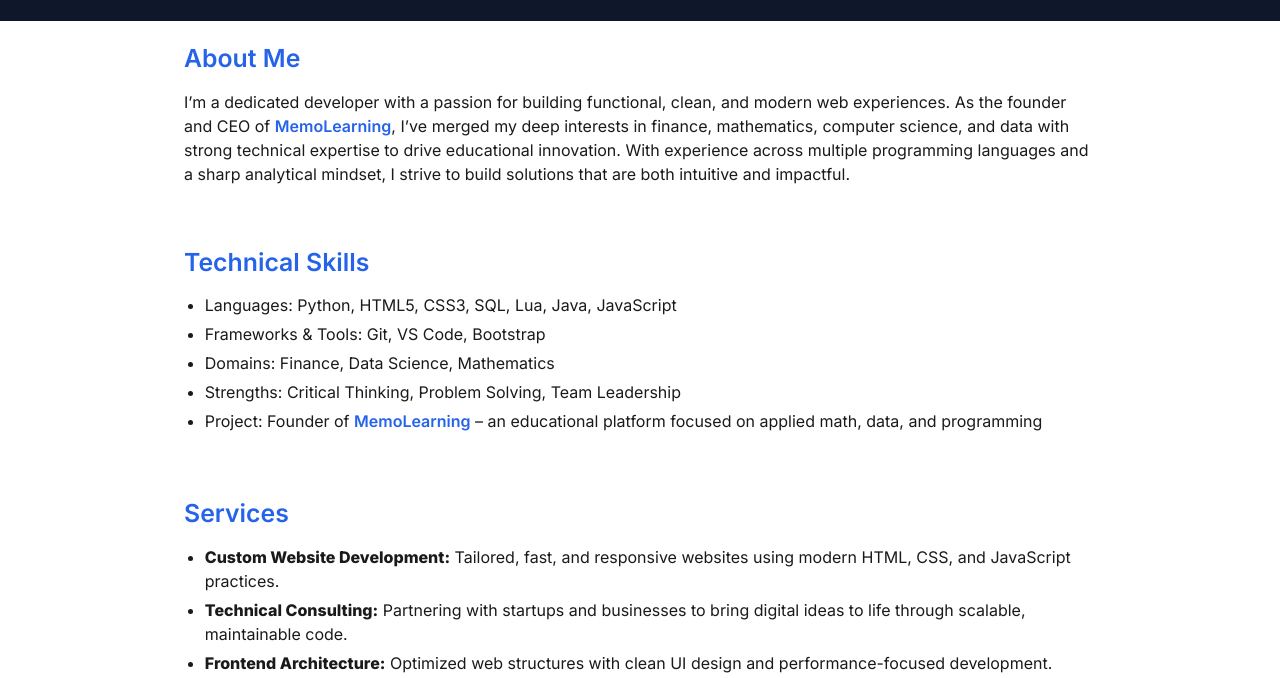
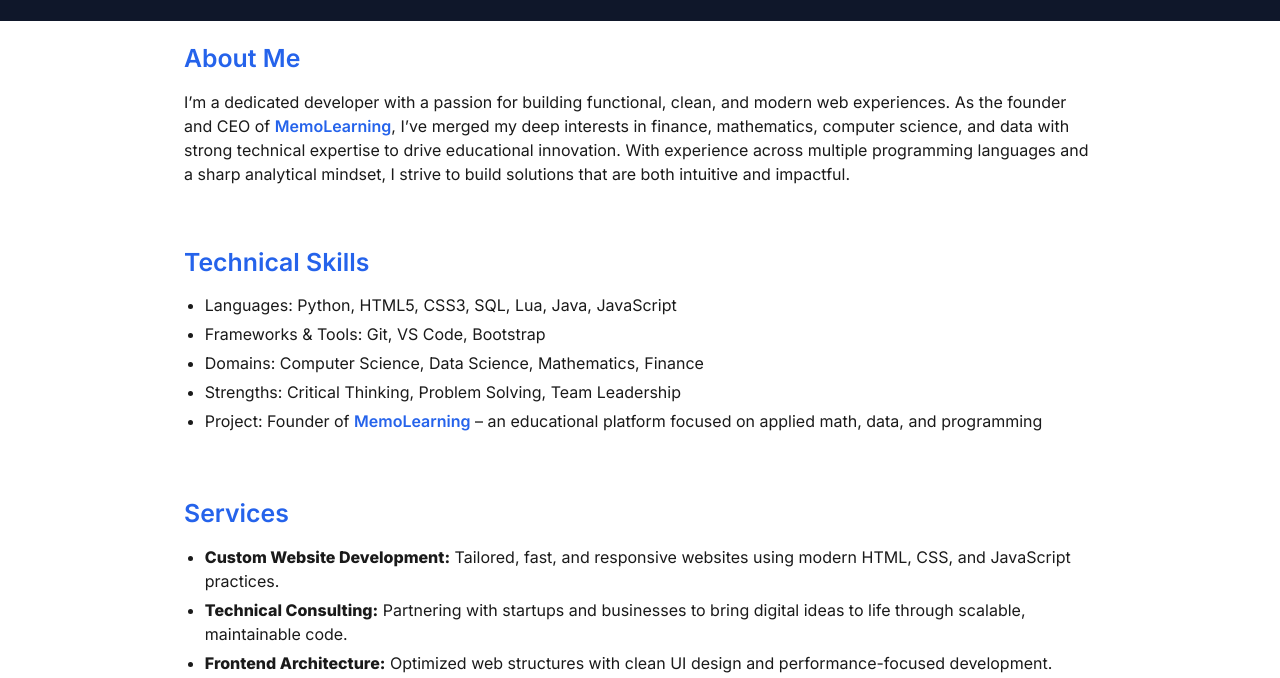
Before and after one commit to TheCoding10/prayas, a plain HTML site: page index.html in a window 1280 px wide. Shown: the part 114-792 px from the top of the page. Drawn offline with Linux system fonts and the light colour scheme.

Commit message:
Update index.html

```diff
--- a/index.html
+++ b/index.html
@@ -95,7 +95,7 @@
     <ul>
       <li>Languages: Python, HTML5, CSS3, SQL, Lua, Java, JavaScript</li>
       <li>Frameworks & Tools: Git, VS Code, Bootstrap</li>
-      <li>Domains: Finance, Data Science, Mathematics</li>
+      <li>Domains: Computer Science, Data Science, Mathematics, Finance</li>
       <li>Strengths: Critical Thinking, Problem Solving, Team Leadership</li>
       <li>Project: Founder of <span class="highlight">MemoLearning</span> – an educational platform focused on applied math, data, and programming</li>
     </ul>
```
